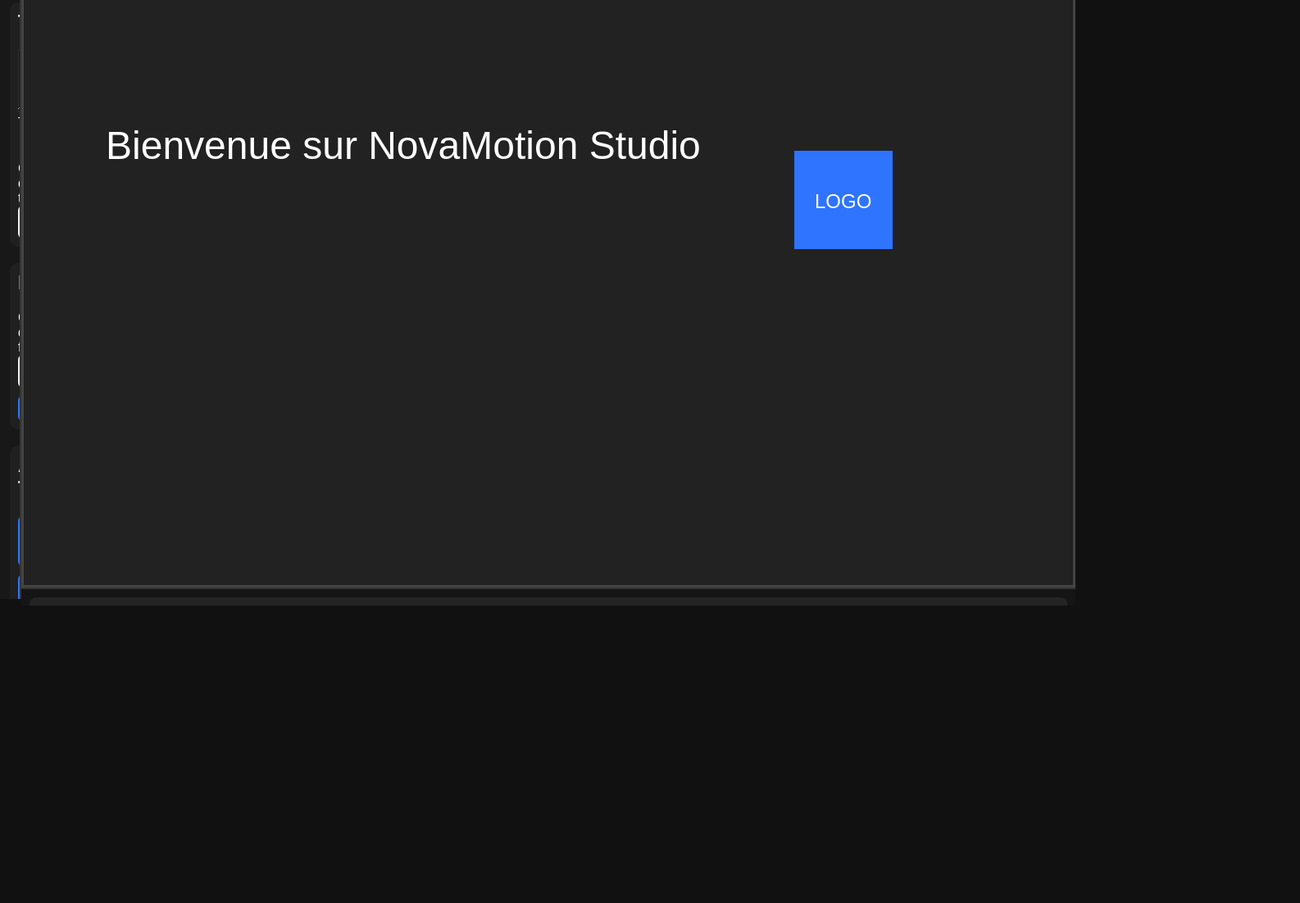
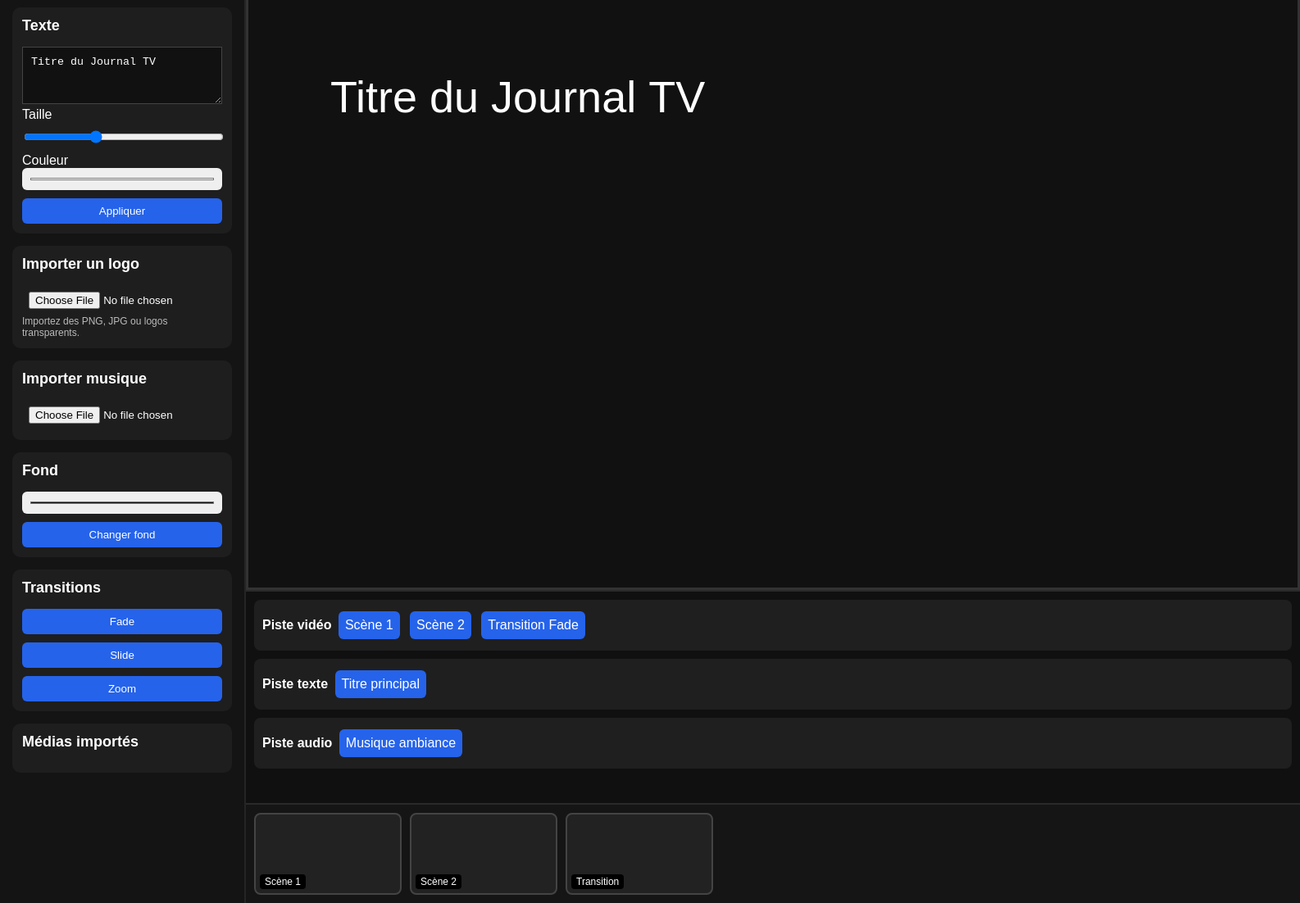
Before and after one commit to yotvin/novamotion, a plain HTML site: page index.html in a window 1280 px wide. Shown: the part 66-1168 px from the top of the page at 82% size, 1586 px wide, since content can reach past the window. Before the commit the page ends 805 px from the top, so only its background shows below. Drawn offline with Linux system fonts and the light colour scheme.

Commit message:
Update index.html

```diff
--- a/index.html
+++ b/index.html
@@ -3,200 +3,318 @@
 <head>
 <meta charset="UTF-8">
 <meta name="viewport" content="width=device-width, initial-scale=1.0">
-<title>NovaMotion Studio</title>
+<title>NovaMotion Pro Studio</title>
+
 <style>
+*{box-sizing:border-box}
+
 body{
 margin:0;
-    background:#111;
+background:#0d0d0d;
 color:white;
 font-family:Arial,sans-serif;
 overflow:hidden;
 }
+
 header{
-    background:#1e1e1e;
-    padding:12px;
+height:60px;
+background:#171717;
 display:flex;
+align-items:center;
 justify-content:space-between;
-    align-items:center;
-    border-bottom:2px solid #333;
+padding:10px 20px;
+border-bottom:2px solid #2a2a2a;
 }
+
 header h1{
 margin:0;
 font-size:22px;
 }
+
 .toolbar{
 display:flex;
 gap:10px;
 flex-wrap:wrap;
 }
+
 button,input{
-    padding:8px;
 border:none;
 border-radius:6px;
+padding:8px;
 }
+
 button{
-    background:#2f74ff;
+background:#2563eb;
 color:white;
 cursor:pointer;
 }
+
 button:hover{
-    opacity:0.85;
+opacity:0.9;
 }
-#main{
-    display:flex;
+
+#layout{
+display:grid;
+grid-template-columns:300px 1fr;
 height:calc(100vh - 60px);
 }
-#leftPanel{
-    width:320px;
-    background:#181818;
-    border-right:2px solid #333;
+
+#sidebar{
+background:#141414;
+border-right:2px solid #252525;
 overflow:auto;
+padding:15px;
+}
+
+.panel{
+background:#1e1e1e;
 padding:12px;
+border-radius:10px;
+margin-bottom:15px;
 }
-.section{
-    margin-bottom:20px;
-    background:#202020;
-    padding:10px;
-    border-radius:10px;
+
+.panel h2{
+margin-top:0;
+font-size:18px;
 }
-.section h2{
-    margin-top:0;
+
+#workspace{
+display:flex;
+flex-direction:column;
+height:100%;
 }
-#previewArea{
+
+#previewZone{
 flex:1;
 display:flex;
-    flex-direction:column;
+align-items:center;
+justify-content:center;
+background:#000;
+position:relative;
 }
-#canvasContainer{
-    flex:1;
-    display:flex;
-    justify-content:center;
-    align-items:center;
-    background:#000;
+
+canvas{
+background:#111;
+border:3px solid #333;
 }
-canvas{
-    background:#222;
-    border:3px solid #444;
-}
+
 #timeline{
-    height:180px;
-    background:#151515;
-    border-top:2px solid #333;
+height:260px;
+background:#101010;
+border-top:2px solid #2a2a2a;
 overflow:auto;
 padding:10px;
 }
+
 .track{
-    background:#242424;
-    margin-bottom:10px;
+background:#1f1f1f;
 padding:10px;
 border-radius:8px;
+margin-bottom:10px;
 }
-.layer{
-    background:#2f74ff;
-    margin-top:6px;
-    padding:6px;
-    border-radius:5px;
+
+.clip{
+display:inline-block;
+background:#2563eb;
+padding:8px;
+margin:4px;
+border-radius:6px;
+cursor:pointer;
 }
+
+#scenesBar{
+display:flex;
+gap:10px;
+overflow-x:auto;
+padding:10px;
+background:#151515;
+border-top:2px solid #2a2a2a;
+}
+
+.sceneThumb{
+min-width:180px;
+height:100px;
+background:#222;
+border:2px solid #444;
+border-radius:8px;
+display:flex;
+align-items:center;
+justify-content:center;
+cursor:pointer;
+position:relative;
+}
+
+.sceneThumb:hover{
+border-color:#2563eb;
+}
+
+.sceneLabel{
+position:absolute;
+bottom:5px;
+left:5px;
+font-size:12px;
+background:#000;
+padding:2px 6px;
+border-radius:4px;
+}
+
+input[type=color],
+input[type=range],
+textarea{
+width:100%;
+}
+
+textarea{
+height:70px;
+background:#111;
+color:white;
+border:1px solid #444;
+padding:10px;
+}
+
 .small{
 font-size:12px;
 color:#bbb;
 }
-input[type=color]{
+
+.mediaList{
+max-height:180px;
+overflow:auto;
+}
+
+.mediaItem{
+background:#262626;
+padding:8px;
+border-radius:6px;
+margin-bottom:8px;
+font-size:13px;
+}
+
+audio{
 width:100%;
-    height:40px;
+margin-top:10px;
 }
-textarea{
-    width:100%;
-    height:70px;
-    background:#111;
-    color:white;
-    border:1px solid #333;
-}
-.range{
-    width:100%;
-}
+
 </style>
 </head>
 <body>
 
 <header>
-    <h1>NovaMotion Studio</h1>
+<h1>NovaMotion Pro Studio</h1>
 
 <div class="toolbar">
-        <button onclick="addText()">Ajouter Texte</button>
-        <button onclick="addLogo()">Ajouter Logo</button>
-        <button onclick="animateScene()">Animation</button>
-        <button onclick="clearCanvas()">Effacer</button>
-        <button onclick="exportImage()">Exporter PNG</button>
+<button onclick="addTextLayer()">Texte</button>
+<button onclick="addImageLayer()">Image</button>
+<button onclick="addTransition()">Transition</button>
+<button onclick="playAnimation()">Lecture</button>
+<button onclick="exportPNG()">Exporter PNG</button>
 <button onclick="startRecording()">REC</button>
 <button onclick="stopRecording()">STOP</button>
 </div>
 </header>
 
-<div id="main">
+<div id="layout">
 
-<div id="leftPanel">
+<div id="sidebar">
 
-<div class="section">
+<div class="panel">
 <h2>Texte</h2>
-<textarea id="textInput">Bienvenue sur NovaMotion Studio</textarea>
+
+<textarea id="textContent">Titre du Journal TV</textarea>
+
 <label>Taille</label>
-<input type="range" min="20" max="120" value="48" id="fontSize" class="range">
-<label>Couleur du texte</label>
+<input type="range" id="fontSize" min="20" max="120" value="54">
+
+<label>Couleur</label>
 <input type="color" id="textColor" value="#ffffff">
+
+<button style="width:100%;margin-top:10px;" onclick="updateText()">Appliquer</button>
 </div>
 
-<div class="section">
-<h2>Fond</h2>
-<label>Couleur du fond</label>
-<input type="color" id="bgColor" value="#222222">
-<button style="margin-top:10px;width:100%;" onclick="changeBackground()">Appliquer</button>
+<div class="panel">
+<h2>Importer un logo</h2>
+
+<input type="file" id="logoInput" accept="image/*">
+
+<div class="small">
+Importez des PNG, JPG ou logos transparents.
+</div>
 </div>
 
-<div class="section">
-<h2>Animations TV</h2>
-<button style="width:100%;" onclick="lowerThird()">Habillage Journal TV</button>
-<button style="width:100%;margin-top:10px;" onclick="breakingNews()">Breaking News</button>
-<button style="width:100%;margin-top:10px;" onclick="introAnimation()">Intro Chaîne</button>
+<div class="panel">
+<h2>Importer musique</h2>
+
+<input type="file" id="musicInput" accept="audio/*">
+
+<div id="audioContainer"></div>
 </div>
 
-<div class="section">
-<h2>Informations</h2>
-<p class="small">
-Ce prototype permet :
-<br>• ajout de textes
-<br>• animation de logos
-<br>• export PNG
-<br>• enregistrement vidéo WEBM
-<br>• fond personnalisable
-<br>• mini système de timeline
-<br>• habillages style télévision
-</p>
+<div class="panel">
+<h2>Fond</h2>
+
+<input type="color" id="bgColor" value="#111111">
+
+<button style="width:100%;margin-top:10px;" onclick="changeBackground()">Changer fond</button>
+</div>
+
+<div class="panel">
+<h2>Transitions</h2>
+
+<button style="width:100%;margin-bottom:10px;" onclick="transitionFade()">Fade</button>
+
+<button style="width:100%;margin-bottom:10px;" onclick="transitionSlide()">Slide</button>
+
+<button style="width:100%;" onclick="transitionZoom()">Zoom</button>
+</div>
+
+<div class="panel">
+<h2>Médias importés</h2>
+<div class="mediaList" id="mediaList"></div>
 </div>
 
 </div>
 
-<div id="previewArea">
+<div id="workspace">
 
-<div id="canvasContainer">
-<canvas id="scene" width="1280" height="720"></canvas>
+<div id="previewZone">
+<canvas id="canvas" width="1280" height="720"></canvas>
 </div>
 
 <div id="timeline">
+
 <div class="track">
-<strong>Piste vidéo 1</strong>
-<div class="layer">Texte principal</div>
+<strong>Piste vidéo</strong>
+<div class="clip">Scène 1</div>
+<div class="clip">Scène 2</div>
+<div class="clip">Transition Fade</div>
 </div>
 
 <div class="track">
-<strong>Piste animation</strong>
-<div class="layer">Logo animé</div>
+<strong>Piste texte</strong>
+<div class="clip">Titre principal</div>
 </div>
 
 <div class="track">
-<strong>Piste habillage TV</strong>
-<div class="layer">Lower Third</div>
+<strong>Piste audio</strong>
+<div class="clip">Musique ambiance</div>
 </div>
+
+</div>
+
+<div id="scenesBar">
+
+<div class="sceneThumb" onclick="selectScene(1)">
+<div class="sceneLabel">Scène 1</div>
+</div>
+
+<div class="sceneThumb" onclick="selectScene(2)">
+<div class="sceneLabel">Scène 2</div>
+</div>
+
+<div class="sceneThumb" onclick="selectScene(3)">
+<div class="sceneLabel">Transition</div>
+</div>
+
 </div>
 
 </div>
@@ -204,123 +322,241 @@ Ce prototype permet :
 
 <script>
 
-const canvas = document.getElementById("scene");
+const canvas = document.getElementById("canvas");
 const ctx = canvas.getContext("2d");
 
-let backgroundColor = "#222222";
+let bgColor = "#111111";
+let textValue = "Titre du Journal TV";
+let fontSize = 54;
+let textColor = "#ffffff";
+
+let logoImage = null;
+
 let textX = 100;
-let logoAngle = 0;
+let logoX = 900;
+let logoY = 200;
+
+let recording = false;
 let mediaRecorder;
 let recordedChunks = [];
 
-function drawScene(){
-    ctx.fillStyle = backgroundColor;
+function render(){
+
+ctx.clearRect(0,0,canvas.width,canvas.height);
+
+ctx.fillStyle = bgColor;
 ctx.fillRect(0,0,canvas.width,canvas.height);
-
-    const text = document.getElementById("textInput").value;
-    const fontSize = document.getElementById("fontSize").value;
-    const textColor = document.getElementById("textColor").value;
 
 ctx.fillStyle = textColor;
 ctx.font = fontSize + "px Arial";
-    ctx.fillText(text,textX,200);
+ctx.fillText(textValue,textX,140);
 
-    ctx.save();
-    ctx.translate(1000,250);
-    ctx.rotate(logoAngle);
-    ctx.fillStyle = "#2f74ff";
-    ctx.fillRect(-60,-60,120,120);
-    ctx.fillStyle = "white";
-    ctx.font = "24px Arial";
-    ctx.fillText("LOGO",-35,10);
-    ctx.restore();
-
-    requestAnimationFrame(drawScene);
+if(logoImage){
+ctx.drawImage(logoImage,logoX,logoY,220,220);
 }
 
-drawScene();
+requestAnimationFrame(render);
 
-function addText(){
-    textX = 100;
 }
 
-function addLogo(){
-    logoAngle += 0.2;
-}
+render();
 
-function animateScene(){
-    let pos = 100;
-    let interval = setInterval(()=>{
-        textX += 5;
-        logoAngle += 0.05;
+function updateText(){
 
-        if(textX > 1000){
-            textX = 100;
-        }
+textValue = document.getElementById("textContent").value;
+fontSize = document.getElementById("fontSize").value;
+textColor = document.getElementById("textColor").value;
 
-        pos++;
-        if(pos > 400){
-            clearInterval(interval);
-        }
-    },16);
-}
-
-function clearCanvas(){
-    backgroundColor = "#000000";
-    document.getElementById("textInput").value = "";
 }
 
 function changeBackground(){
-    backgroundColor = document.getElementById("bgColor").value;
+
+bgColor = document.getElementById("bgColor").value;
+
 }
 
-function exportImage(){
-    const link = document.createElement("a");
-    link.download = "novamotion_export.png";
-    link.href = canvas.toDataURL();
-    link.click();
+document.getElementById("logoInput").addEventListener("change",(e)=>{
+
+const file = e.target.files[0];
+
+if(file){
+
+const reader = new FileReader();
+
+reader.onload = function(event){
+
+logoImage = new Image();
+
+logoImage.src = event.target.result;
+
+};
+
+reader.readAsDataURL(file);
+
+const media = document.createElement("div");
+media.className = "mediaItem";
+media.innerHTML = "🖼️ " + file.name;
+
+document.getElementById("mediaList").appendChild(media);
+
 }
 
-function lowerThird(){
-    ctx.fillStyle = "#003cff";
-    ctx.fillRect(0,620,700,100);
+});
 
-    ctx.fillStyle = "white";
-    ctx.font = "42px Arial";
-    ctx.fillText("NOUVELLE ÉDITION",40,680);
+document.getElementById("musicInput").addEventListener("change",(e)=>{
+
+const file = e.target.files[0];
+
+if(file){
+
+const url = URL.createObjectURL(file);
+
+const audio = document.createElement("audio");
+audio.controls = true;
+audio.src = url;
+
+document.getElementById("audioContainer").innerHTML = "";
+document.getElementById("audioContainer").appendChild(audio);
+
+const media = document.createElement("div");
+media.className = "mediaItem";
+media.innerHTML = "🎵 " + file.name;
+
+document.getElementById("mediaList").appendChild(media);
+
 }
 
-function breakingNews(){
-    ctx.fillStyle = "red";
-    ctx.fillRect(0,0,1280,90);
+});
 
-    ctx.fillStyle = "white";
-    ctx.font = "50px Arial";
-    ctx.fillText("BREAKING NEWS",30,60);
+function addTextLayer(){
+
+const clip = document.createElement("div");
+clip.className = "clip";
+clip.innerHTML = "Nouveau Texte";
+
+document.querySelectorAll(".track")[1].appendChild(clip);
+
 }
 
-function introAnimation(){
-    let size = 10;
+function addImageLayer(){
 
-    let anim = setInterval(()=>{
-        ctx.fillStyle = "black";
-        ctx.fillRect(0,0,canvas.width,canvas.height);
+const clip = document.createElement("div");
+clip.className = "clip";
+clip.innerHTML = "Image";
 
-        ctx.fillStyle = "#2f74ff";
-        ctx.beginPath();
-        ctx.arc(640,360,size,0,Math.PI*2);
-        ctx.fill();
+document.querySelectorAll(".track")[0].appendChild(clip);
 
-        ctx.fillStyle = "white";
-        ctx.font = "60px Arial";
-        ctx.fillText("NovaMotion Studio",350,380);
+}
 
-        size += 8;
+function addTransition(){
 
-        if(size > 600){
+const clip = document.createElement("div");
+clip.className = "clip";
+clip.innerHTML = "Transition";
+
+document.querySelectorAll(".track")[0].appendChild(clip);
+
+}
+
+function playAnimation(){
+
+let step = 0;
+
+const anim = setInterval(()=>{
+
+textX += 8;
+logoX -= 4;
+
+step++;
+
+if(step > 180){
+
 clearInterval(anim);
+
+textX = 100;
+logoX = 900;
+
 }
+
 },16);
+
+}
+
+function transitionFade(){
+
+let opacity = 1;
+
+const fade = setInterval(()=>{
+
+ctx.globalAlpha = opacity;
+
+opacity -= 0.02;
+
+if(opacity <= 0){
+
+ctx.globalAlpha = 1;
+clearInterval(fade);
+
+}
+
+},16);
+
+}
+
+function transitionSlide(){
+
+let pos = -1280;
+
+const slide = setInterval(()=>{
+
+ctx.fillStyle = "#000";
+ctx.fillRect(pos,0,1280,720);
+
+pos += 30;
+
+if(pos > 1280){
+
+clearInterval(slide);
+
+}
+
+},16);
+
+}
+
+function transitionZoom(){
+
+let zoom = 1;
+
+const z = setInterval(()=>{
+
+ctx.save();
+ctx.scale(zoom,zoom);
+
+zoom += 0.01;
+
+ctx.restore();
+
+if(zoom > 2){
+
+clearInterval(z);
+
+}
+
+},16);
+
+}
+
+function exportPNG(){
+
+const link = document.createElement("a");
+
+link.download = "novamotion_frame.png";
+
+link.href = canvas.toDataURL();
+
+link.click();
+
 }
 
 function startRecording(){
@@ -334,12 +570,15 @@ function startRecording(){
 recordedChunks = [];
 
 mediaRecorder.ondataavailable = e=>{
+
 if(e.data.size > 0){
 recordedChunks.push(e.data);
 }
+
 };
 
 mediaRecorder.onstop = ()=>{
+
 const blob = new Blob(recordedChunks,{
 type:"video/webm"
 });
@@ -347,18 +586,30 @@ function startRecording(){
 const url = URL.createObjectURL(blob);
 
 const a = document.createElement("a");
+
 a.href = url;
-        a.download = "animation.webm";
+a.download = "novamotion_video.webm";
+
 a.click();
+
 };
 
 mediaRecorder.start();
+
 }
 
 function stopRecording(){
+
 if(mediaRecorder){
 mediaRecorder.stop();
 }
+
+}
+
+function selectScene(id){
+
+alert("Scène sélectionnée : " + id);
+
 }
 
 </script>
```
Lines whose indentation alone changed are shown as unchanged.
